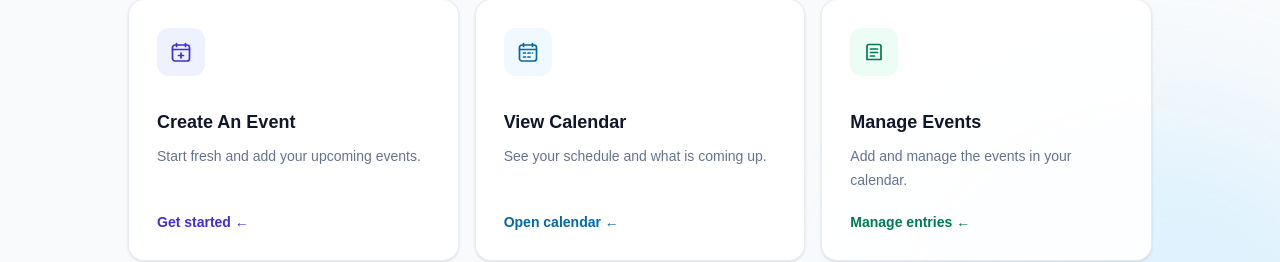
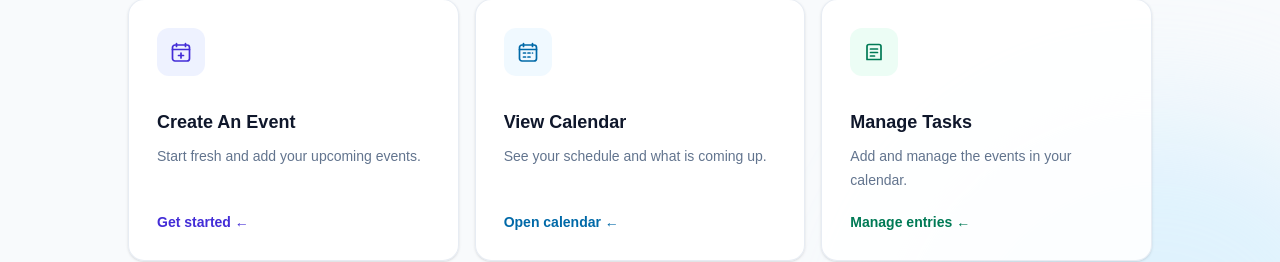
Before and after one commit to SantinoGiordano/calander_app, a Next.js app: page /home in a window 1280 px wide. Shown: the part 365-627 px from the top of the page. Built offline with nearby package versions, Linux system fonts and the light colour scheme.

Commit message:
changed name to tasks for the tasks and events will be seperated

```diff
--- a/app/(root)/home/page.tsx
+++ b/app/(root)/home/page.tsx
@@ -81,7 +81,7 @@ export default function Page() {
               <path d="M8.5 9h7M8.5 12.5h7M8.5 16h4" stroke="currentColor" strokeWidth="1.7" strokeLinecap="round" />
             </svg>
           </span>
-          <span className="text-lg font-semibold text-slate-900">Manage Events</span>
+          <span className="text-lg font-semibold text-slate-900">Manage Tasks</span>
           <span className="mt-2 text-sm leading-6 text-slate-500">
             Add and manage the events in your calendar.
           </span>
```
